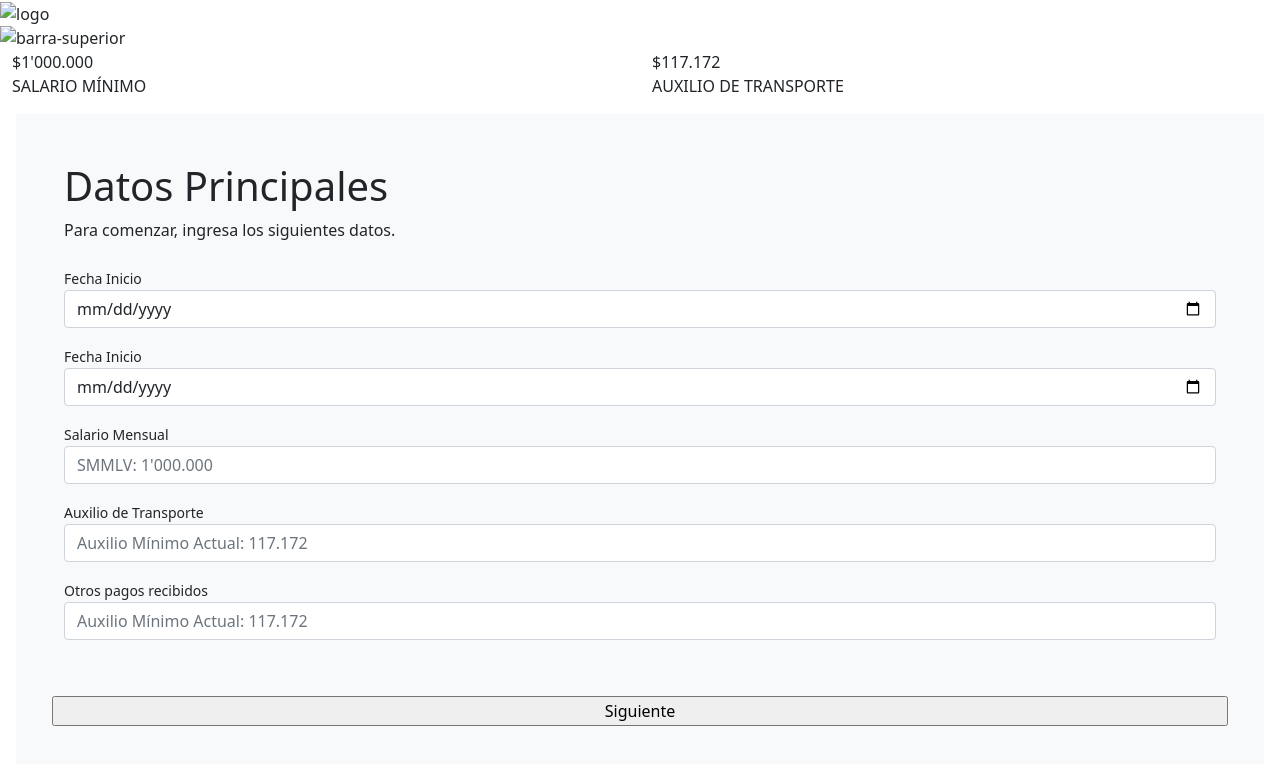
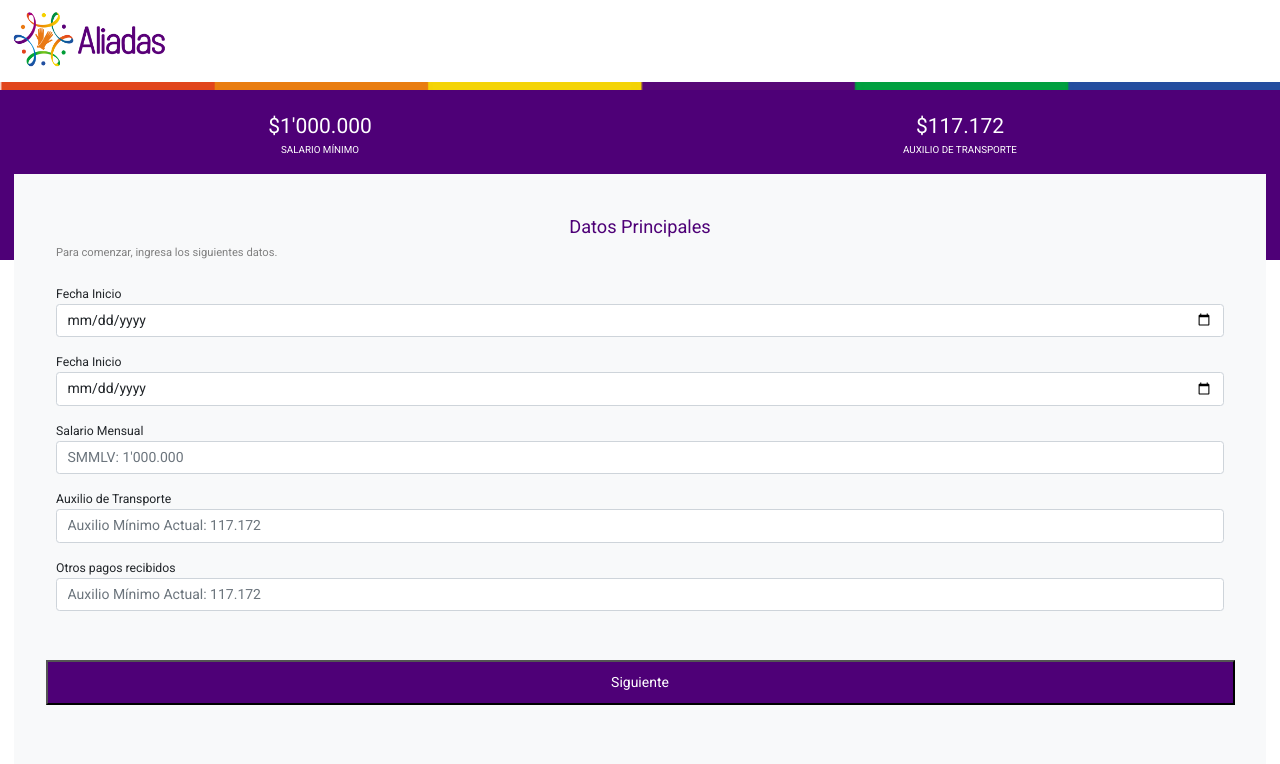
Before and after one commit to maomur/aliadas-test, a plain HTML site: page index.html in a window 1280 px wide. Drawn offline with nearby package versions, Linux system fonts and the light colour scheme; the site is published under a folder, as on GitHub Pages, so addresses that start at the root find nothing.

Commit message:
diagramación inicial

```diff
--- a/index.html
+++ b/index.html
@@ -14,7 +14,7 @@
     <link
         href="https://fonts.googleapis.com/css2?family=Big+Shoulders+Display:wght@700&family=Lexend+Deca&family=Roboto:ital,wght@0,300;0,400;0,900;1,500;1,700&display=swap"
         rel="stylesheet">
-    <link rel="stylesheet" href="/styles/style.css">
+    <link rel="stylesheet" href="./styles/style.css">
     <meta name="autor" content="">
     <link rel="stylesheet" href="">
     <title>Calculadora Salarial</title>
@@ -23,10 +23,10 @@
 
 <body>
     <section class="logo">
-        <img src="/assets/images/aliadas-logo.png" alt="logo">
+        <img src="./assets/images/aliadas-logo.png" alt="logo">
     </section>
     <section class="menuColor container-fluid p-0 m-0 d-flex">
-        <img src="/assets/images/color-top.jpg" alt="barra-superior" class="colorTop">
+        <img src="./assets/images/color-top.jpg" alt="barra-superior" class="colorTop">
     </section>
     <section class="mainColor d-flex containerHeader">
         <div class="container headerTitle">
```
